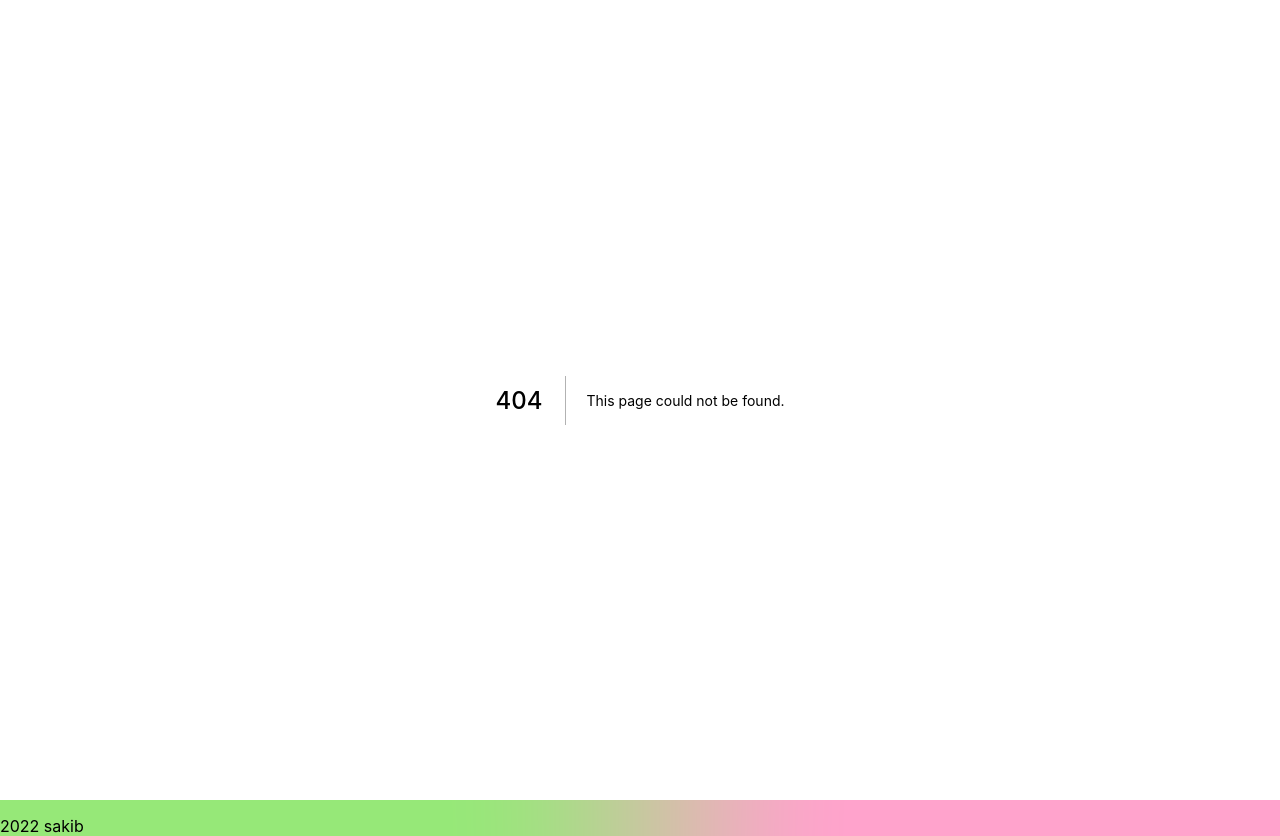
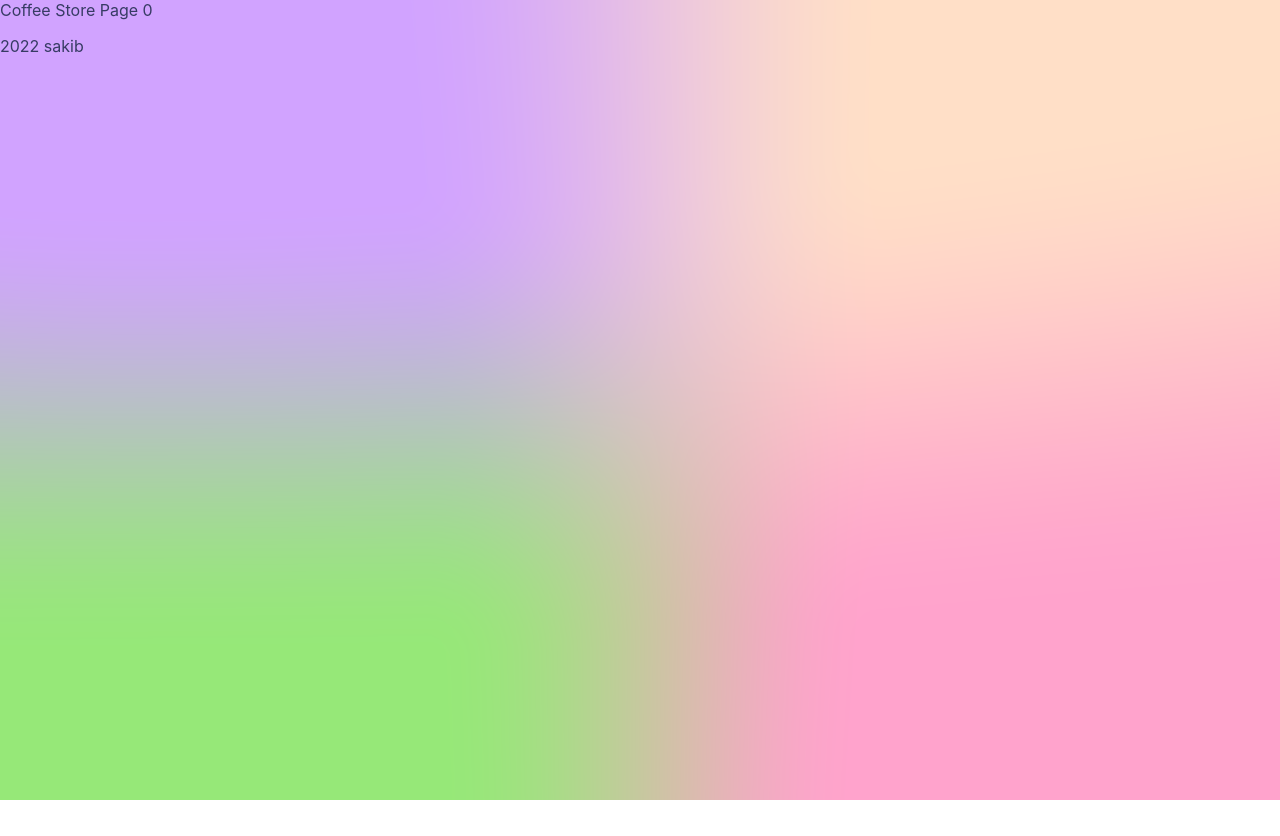
Before and after one commit to sakibshaik/coffee-shops, a Next.js app: page /coffee-store/0 in a window 1280 px wide. Before the commit this address had no page. After the commit the page ends 800 px from the top, so only its background shows below. Built offline with nearby package versions, Linux system fonts and the light colour scheme.

Commit message:
create a dynamic route

```diff
--- /dev/null
+++ b/pages/coffee-store/[id].js
@@ -0,0 +1,8 @@
+import {useRouter} from "next/router";
+
+const CoffeeStore = () => {
+    const router = useRouter()
+    return <div>Coffee Store Page {router.query.id}</div>
+}
+
+export default CoffeeStore;
```
Also changed, not shown: 1 other file (tests, documents, lock files or other folders).
